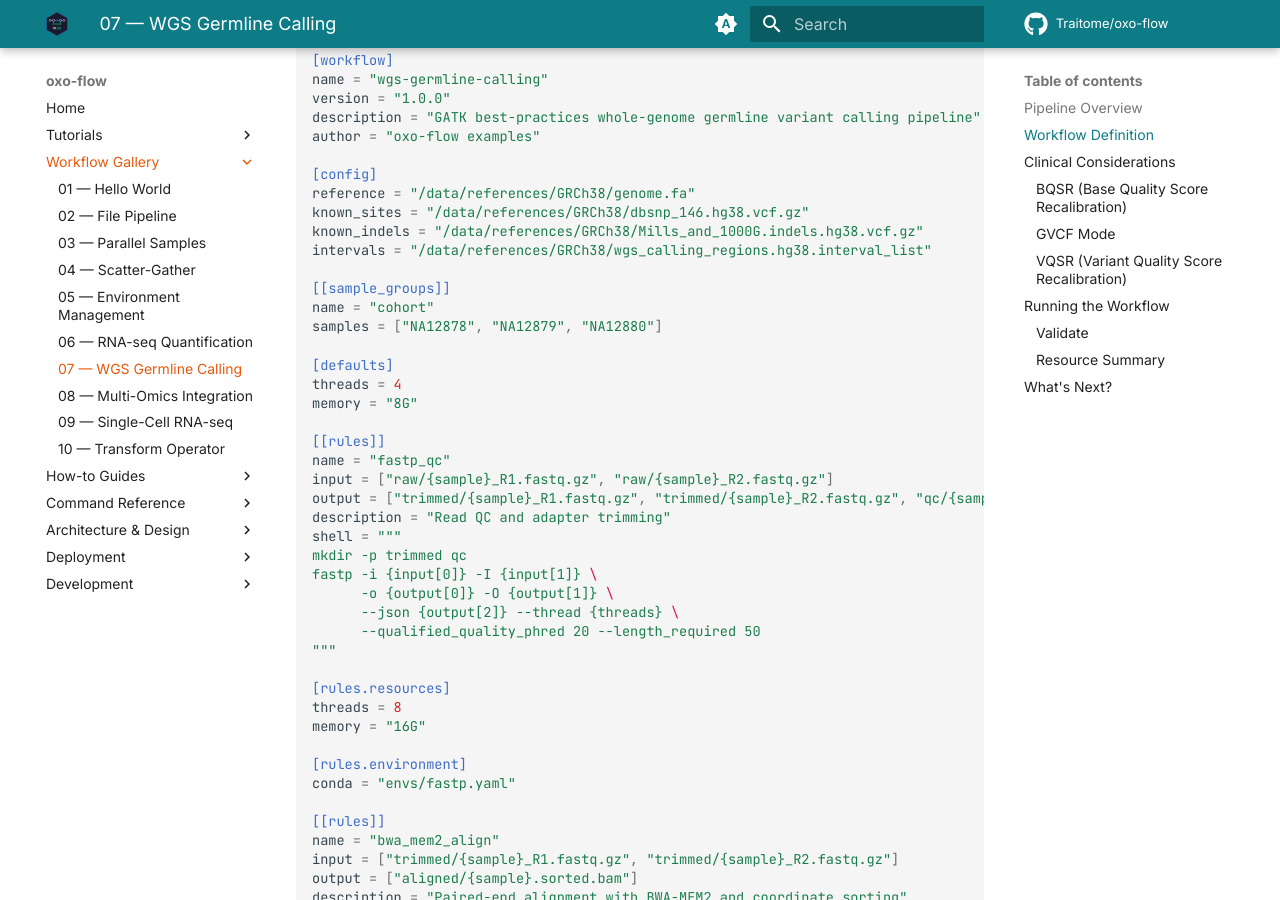
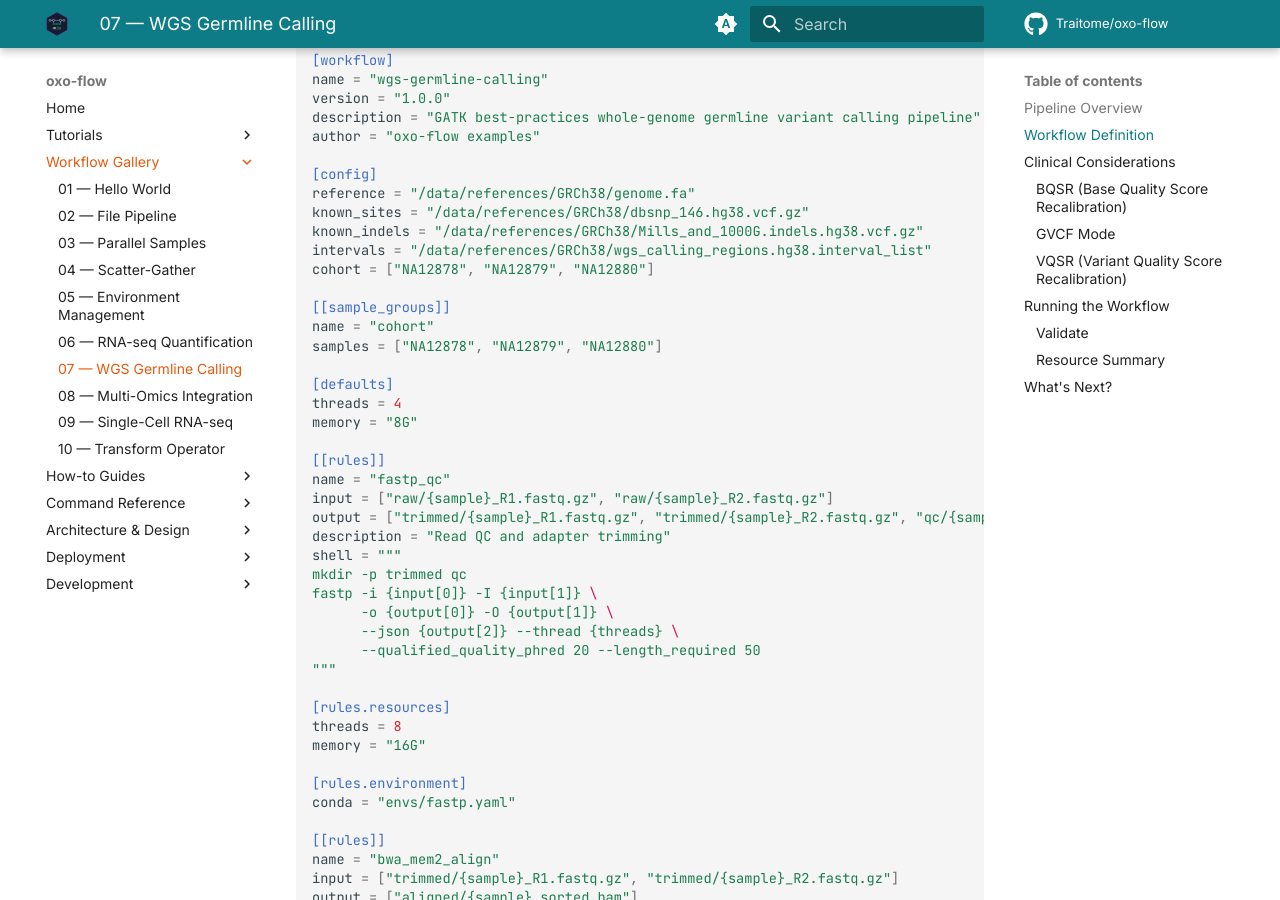
Before and after one commit to Traitome/oxo-flow, an MkDocs documentation site: the page built from docs/guide/src/gallery/wgs-germline.md, in a window 1280 px wide and 900 px high, scrolled down 2095 px. Built offline with MkDocs 1.6.1 and Material for MkDocs 9.7.7, drawn with Linux system fonts in a browser that asks for light colours; comment, search, counter and statistics services are not loaded; some of the changed text lies outside the part shown.

Commit message:
fix: wgs_germline combine_gvcfs sample expansion
config.samples_list is stored as comma-separated string internally,
causing resolve_config_list to treat it as a single value instead
of a list. Fix by declaring cohort = [...] as TOML array in config
and referencing config.cohort directly in expand_inputs.

Verified: combine_gvcfs now correctly expands to 3 individual GVCF
files (NA12878/NA12879/NA12880) instead of one comma-joined filename.

Co-Authored-By: Claude <noreply@anthropic.com>

```diff
--- a/docs/guide/src/gallery/wgs-germline.md
+++ b/docs/guide/src/gallery/wgs-germline.md
@@ -55,6 +55,7 @@ reference = "/data/references/GRCh38/genome.fa"
 known_sites = "/data/references/GRCh38/dbsnp_146.hg38.vcf.gz"
 known_indels = "/data/references/GRCh38/Mills_and_1000G.indels.hg38.vcf.gz"
 intervals = "/data/references/GRCh38/wgs_calling_regions.hg38.interval_list"
+cohort = ["NA12878", "NA12879", "NA12880"]
 
 [[sample_groups]]
 name = "cohort"
@@ -182,7 +183,7 @@ singularity = "docker://broadinstitute/gatk:4.5.0.0"
 name = "combine_gvcfs"
 input = []
 expand_inputs = [
-    { pattern = "variants/{sample}.g.vcf.gz", variables = { sample = "config.samples_list" } }
+    { pattern = "variants/{sample}.g.vcf.gz", variables = { sample = "config.cohort" } }
 ]
 output = ["variants/cohort.g.vcf.gz"]
 description = "Combine per-sample GVCFs into a multi-sample GVCF"
```
Also changed, not shown: 1 other file.
